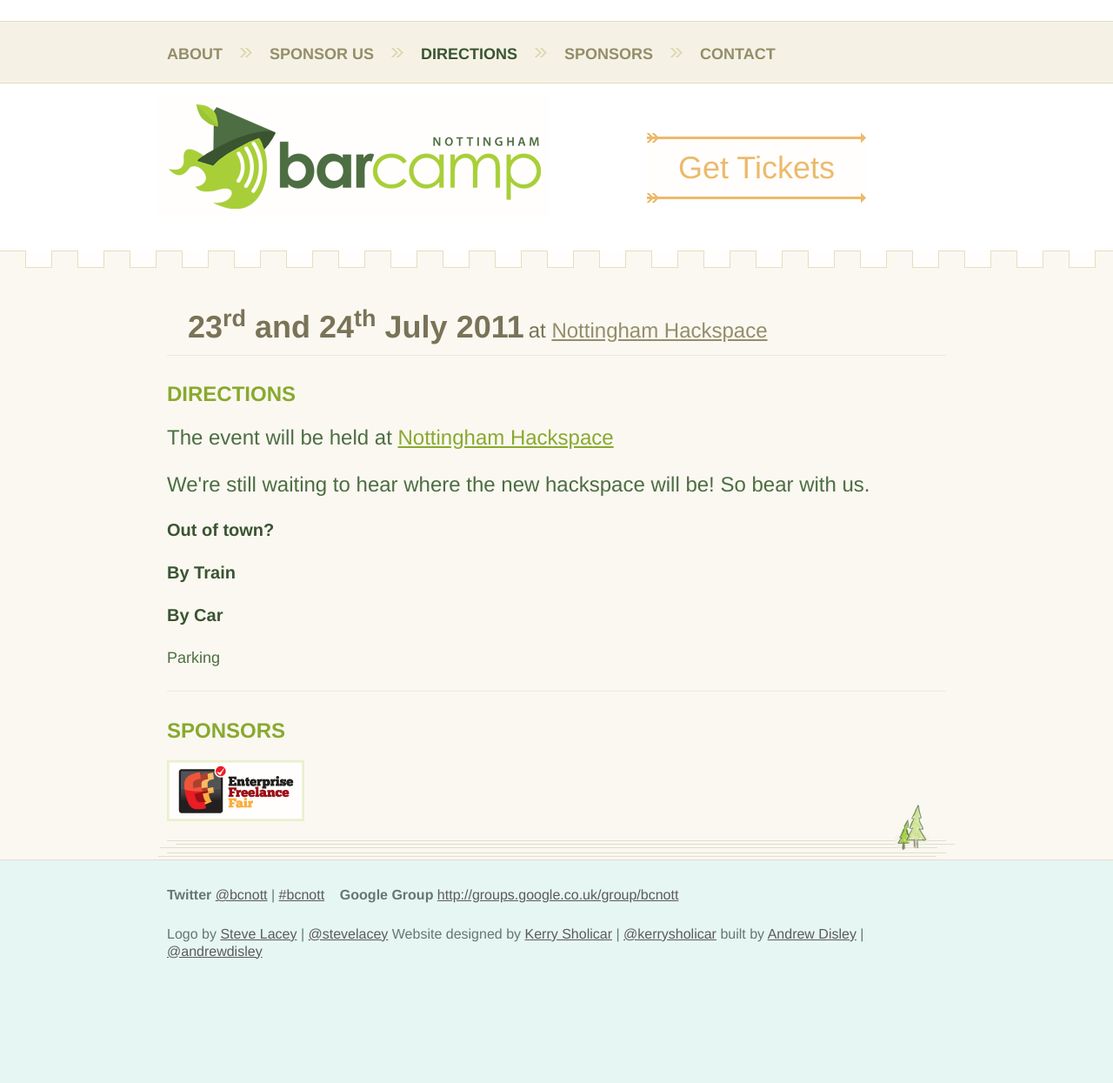
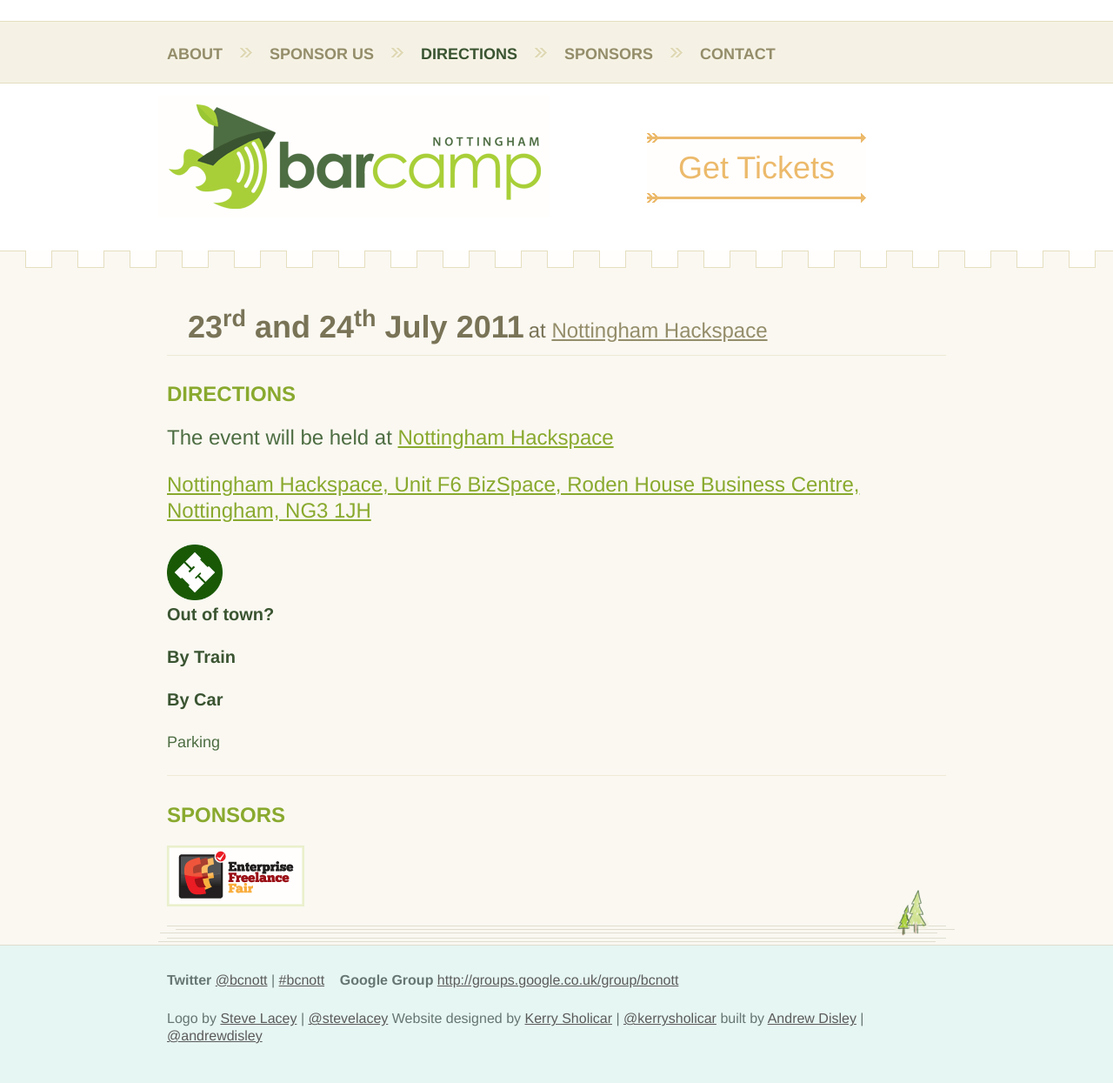
Before and after one commit to andrewdisley/barcamp-nottingham, a Jekyll site: the page built from directions.html, in a window 1280 px wide. Shown: the whole page at 87% size. Built offline with Jekyll 4.4.1, drawn with Linux system fonts in a browser that asks for light colours; before the commit the page ends 1148 px from its top, so only the background shows below that.

Commit message:
updated directions and added hackspace image

```diff
--- a/directions.html
+++ b/directions.html
@@ -15,8 +15,9 @@ section: directions
           <header>
             <h2>Directions</h2>
             <p>The event will be held at <a href="http://nottinghack.org.uk/">Nottingham Hackspace</a></p>
-            <p>We're still waiting to hear where the new hackspace will be! So bear with us.</p>
+            <p><a href="http://maps.google.co.uk/maps?hl=en&ie=UTF8&ll=52.956395,-1.135111&spn=0.00307,0.006877&z=17&iwloc=16090011201015918429">Nottingham Hackspace, Unit F6 BizSpace, Roden House Business Centre, Nottingham, NG3 1JH</a></p>
           </header>
+           <a href="http://nottinghack.org.uk/"><img alt="Nottinghack" height="64" src="{{ site.assets_url }}img/nottinghack.png"></a>
           <div class="content">
             <h3>Out of town?</h3>
             <p></p>
```
Also changed, not shown: assets/img/nottinghack.png (added).
